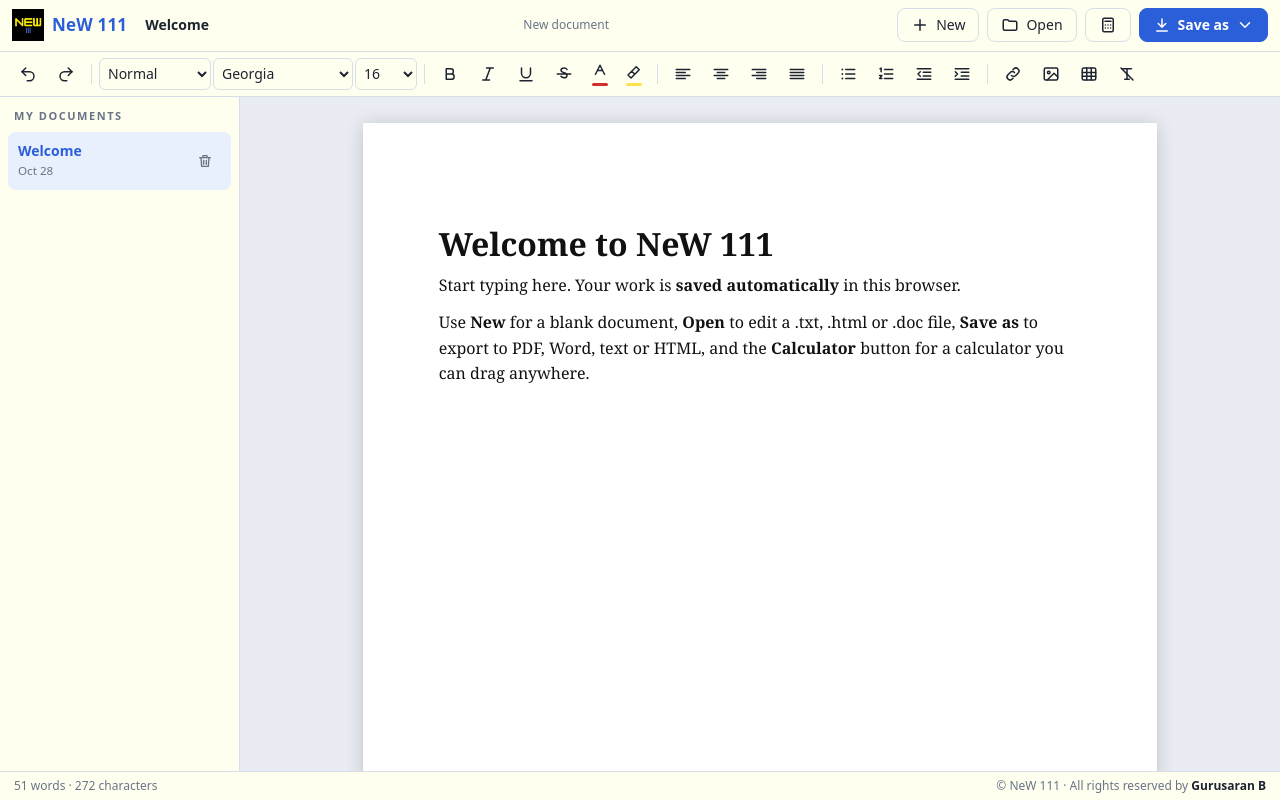
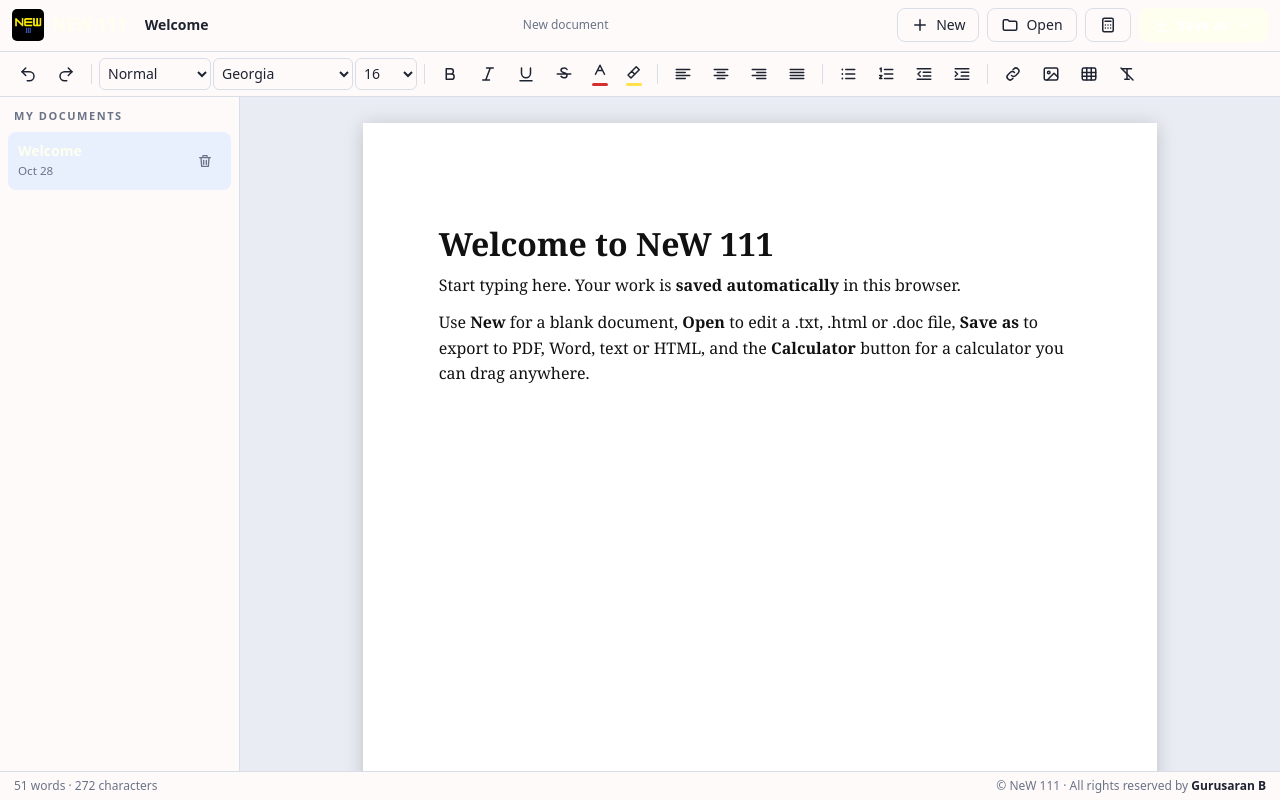
Before and after one commit to Gurusaran-B123/Link-vault, a plain HTML site: page index.html in a window 1280 px wide. Drawn offline with Linux system fonts and the light colour scheme.

Commit message:
Update index.html

```diff
--- a/index.html
+++ b/index.html
@@ -9,8 +9,8 @@
 <link rel="icon" href="new.png">
 <style>
   :root{
-    --brand:#2b5fd9; --brand2:#e8effd;
-    --bg:#e9edf3; --panel:#FFFFF0; --ink:#1d2330; --muted:#6a7487; --line:#d8dee8; --hover:#f0f3f8;
+    --brand:#FFFFF0; --brand2:#e8effd;
+    --bg:#e9edf3; --panel:#FFFAFA; --ink:#1d2330; --muted:#6a7487; --line:#d8dee8; --hover:#f0f3f8;
     --page:#ffffff; --pageink:#111;
     --safe-b:env(safe-area-inset-bottom,0px);
   }
@@ -236,7 +236,7 @@
   }
 
   .brand{display:flex;align-items:center;gap:8px;font-weight:800;font-size:17px;letter-spacing:.2px;color:var(--brand);white-space:nowrap}
-.brand-logo{height:32px;width:auto;max-width:140px;object-fit:contain;display:block}
+.brand-logo{height:32px;width:auto;max-width:140px;object-fit:contain;display:block;border-radius: 5px;}
 @media (max-width:600px){ .brand-logo{height:28px} }
 
   /* ================= PRINT / SAVE AS PDF ================= */
@@ -295,7 +295,7 @@
   <button class="btn menu" id="menuBtn" title="My documents" aria-label="My documents"><svg class="ic"><use href="#i-menu"/></svg></button>
  <div class="brand">
   <img src="new.png" alt="NeW 111 logo" class="brand-logo">
-  <span>NeW 111</span>
+  <span>NEW 111</span>
 </div>
   <input id="title" value="Untitled document" spellcheck="false" aria-label="Document title">
   <span id="status">Saved</span>
```
